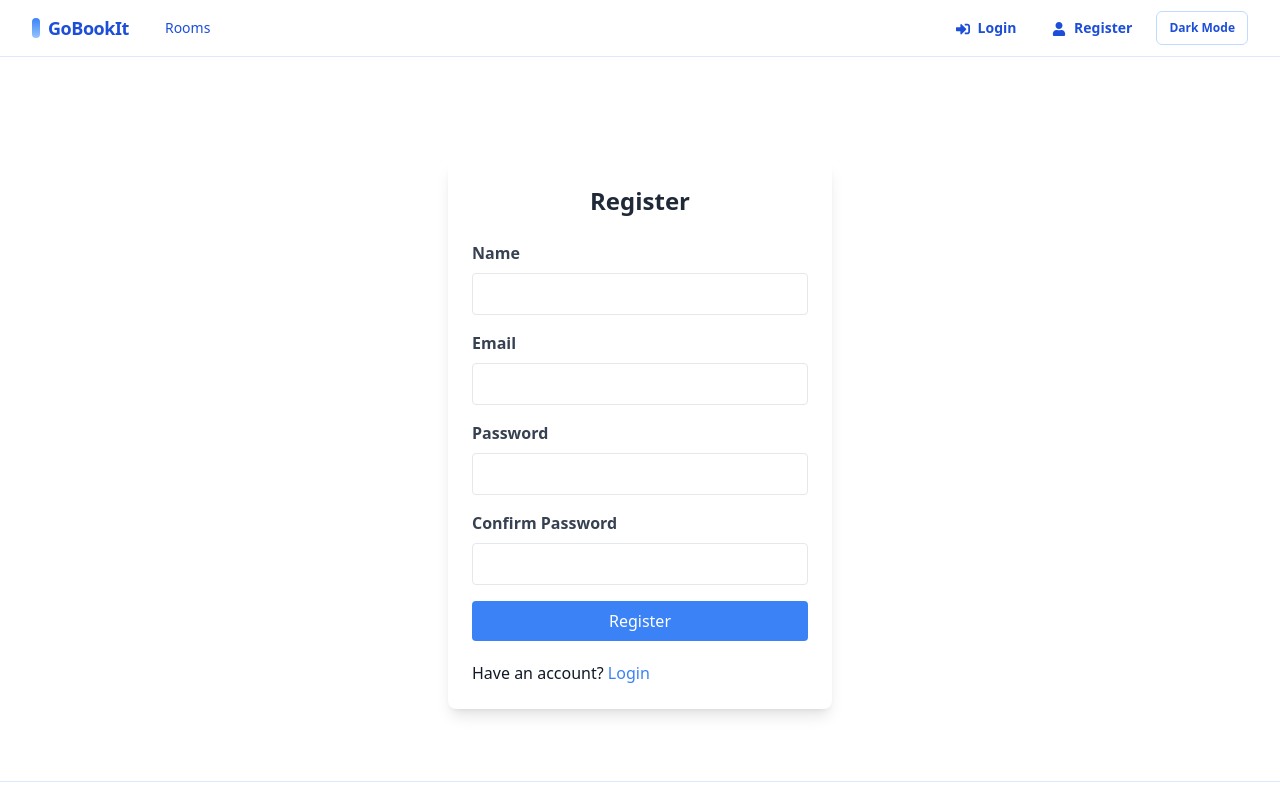
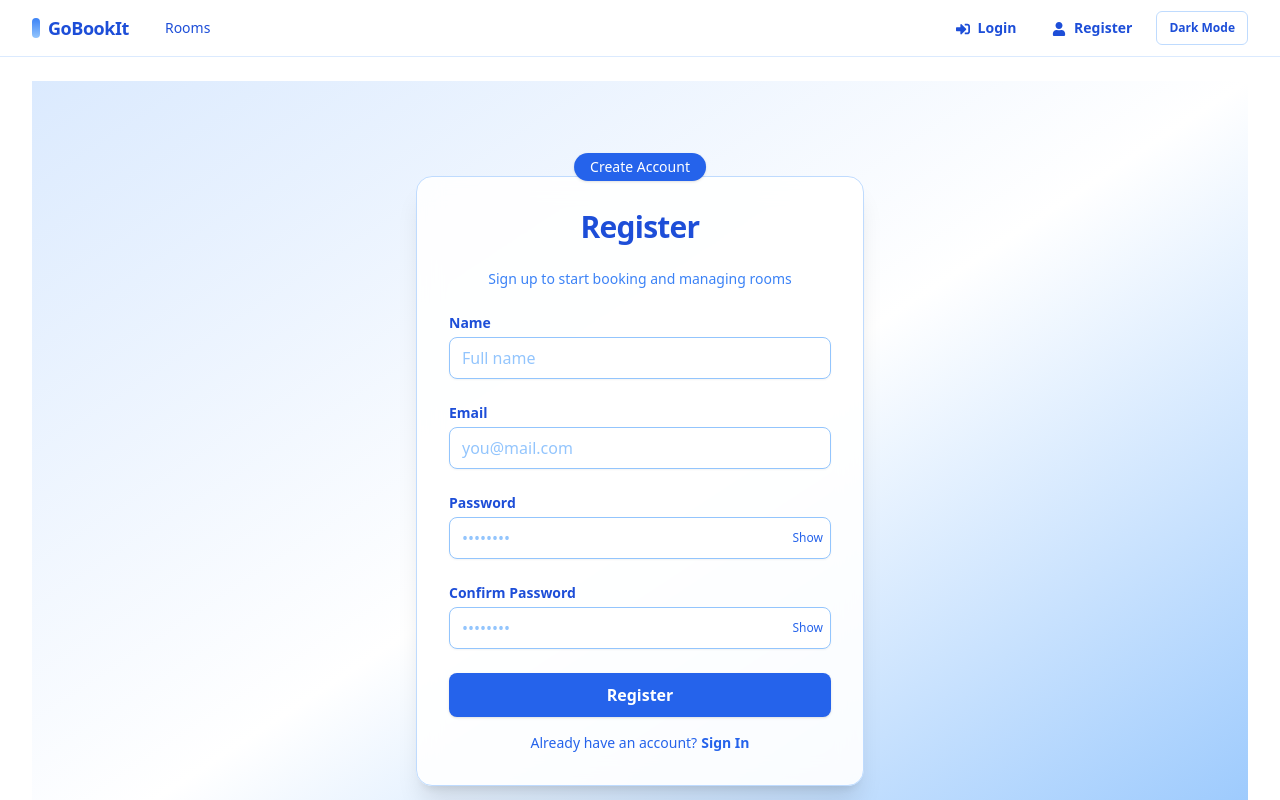
Before and after one commit to rasfaxo/GoBookIt, a Next.js app: page /register in a window 1280 px wide. Shown: the top 800 px of the page. Built offline with nearby package versions, Linux system fonts and the light colour scheme; no server answers.

Commit message:
chore(i18n): unify UI text to English across pages

```diff
--- a/app/login/page.tsx
+++ b/app/login/page.tsx
@@ -1,7 +1,7 @@
 'use client';
 import Link from 'next/link';
 import { useRouter } from 'next/navigation';
-import { useEffect } from 'react';
+import { useEffect, useState } from 'react';
 import { useActionState } from 'react';
 import { toast } from 'react-toastify';
 
@@ -22,6 +22,9 @@ const LoginPage = () => {
   const { setIsAuthenticated } = useAuth();
   const router = useRouter();
 
+  const [showPassword, setShowPassword] = useState(false);
+  const isSubmitting = state && !state.error && !state.success && Object.keys(state).length > 0;
+
   useEffect(() => {
     if (state?.error) toast.error(state.error);
     if (state?.success) {
@@ -32,50 +35,77 @@ const LoginPage = () => {
   }, [state, router, setIsAuthenticated]);
 
   return (
-    <div className="flex items-center justify-center">
-      <div className="bg-white shadow-lg rounded-lg p-6 w-full max-w-sm mt-20">
-        <form action={formAction}>
-          <h2 className="text-2xl font-bold text-center text-gray-800 mb-6">Login</h2>
+    <div className="min-h-screen w-full flex items-center justify-center bg-gradient-to-br from-blue-100 via-white to-blue-300 px-4 py-10">
+      <div className="relative bg-white/90 backdrop-blur-md shadow-xl rounded-2xl p-8 w-full max-w-md border border-blue-200">
+        <div className="absolute -top-6 left-1/2 -translate-x-1/2 bg-blue-600 text-white py-1 px-4 rounded-full text-sm shadow">
+          Welcome Back
+        </div>
+        <form action={formAction} className="space-y-6" noValidate>
+          <h1 className="text-3xl font-extrabold text-center text-blue-700 tracking-tight">Login</h1>
+          <p className="text-center text-sm text-blue-500">Sign in to manage your bookings and rooms</p>
 
-          <div className="mb-4">
-            <label htmlFor="email" className="block text-gray-700 font-bold mb-2">
+          {state?.error && (
+            <div className="bg-red-100 text-red-700 px-4 py-2 rounded text-sm font-medium border border-red-200" role="alert">
+              {state.error}
+            </div>
+          )}
+          {state?.success && (
+            <div className="bg-green-100 text-green-700 px-4 py-2 rounded text-sm font-medium border border-green-200" role="status">
+              Login successful — redirecting ...
+            </div>
+          )}
+
+          <div className="space-y-1">
+            <label htmlFor="email" className="block text-sm font-semibold text-blue-700">
               Email
             </label>
             <input
               type="email"
               id="email"
               name="email"
-              className="border rounded w-full py-2 px-3"
+              className="border border-blue-300 rounded-lg w-full py-2 px-3 focus:outline-none focus:ring-2 focus:ring-blue-400 placeholder:text-blue-300 shadow-sm"
               autoComplete="email"
               required
+              placeholder="you@mail.com"
             />
           </div>
 
-          <div className="mb-6">
-            <label htmlFor="password" className="block text-gray-700 font-bold mb-2">
+          <div className="space-y-1">
+            <label htmlFor="password" className="block text-sm font-semibold text-blue-700">
               Password
             </label>
+            <div className="relative">
               <input
-              type="password"
+                type={showPassword ? 'text' : 'password'}
                 id="password"
                 name="password"
-              className="border rounded w-full py-2 px-3"
+                className="border border-blue-300 rounded-lg w-full py-2 px-3 pr-11 focus:outline-none focus:ring-2 focus:ring-blue-400 placeholder:text-blue-300 shadow-sm"
                 autoComplete="current-password"
                 required
+                placeholder="••••••••"
               />
+              <button
+                type="button"
+                onClick={() => setShowPassword((p) => !p)}
+                className="absolute inset-y-0 right-2 flex items-center text-xs text-blue-600 hover:text-blue-700"
+                aria-label={showPassword ? 'Hide password' : 'Show password'}
+              >
+                {showPassword ? 'Hide' : 'Show'}
+              </button>
+            </div>
           </div>
 
-          <div className="flex flex-col gap-5">
+          <div className="space-y-4">
             <button
               type="submit"
-              className="bg-blue-500 text-white px-4 py-2 rounded hover:bg-blue-700"
+              disabled={isSubmitting}
+              className="bg-blue-600 disabled:opacity-60 disabled:cursor-not-allowed text-white font-semibold py-2.5 px-4 rounded-lg w-full shadow hover:bg-blue-700 transition-colors"
             >
-              Login
+              {isSubmitting ? 'Processing…' : 'Login'}
             </button>
-          </div>
             <button
               type="button"
-            className="bg-transparent text-black border border-black px-4 py-2 rounded hover:bg-black hover:text-white mt-4 w-full"
+              className="bg-white text-blue-600 border border-blue-500 font-medium py-2.5 px-4 rounded-lg w-full shadow-sm hover:bg-blue-50 transition-colors"
               onClick={() => {
                 const projectId = process.env.NEXT_PUBLIC_APPWRITE_PROJECT;
                 const origin = window.location.origin;
@@ -93,11 +123,12 @@ const LoginPage = () => {
             >
               Login with Google
             </button>
-          <div className="mt-6 flex items-center gap-2">
-            <span className="account-question">Don't have an account?</span>
-            <Link href="/register" className="text-blue-500 hover:underline">
+            <div className="text-center text-sm text-blue-600">
+              <span className="mr-1">Don't have an account?</span>
+              <Link href="/register" className="font-semibold underline-offset-2 hover:underline">
                 Sign Up
               </Link>
+            </div>
           </div>
         </form>
       </div>
--- a/app/page.tsx
+++ b/app/page.tsx
@@ -15,13 +15,13 @@ export default async function Home() {
 
   return (
     <>
-      <Heading title="Available Rooms" subtitle="Temukan dan pesan ruang meeting yang sesuai kebutuhan Anda" />
+  <Heading title="Available Rooms" subtitle="Find and book the meeting space that fits your needs" />
       <div className="grid gap-6 md:grid-cols-2 lg:grid-cols-3">
         {rooms.length > 0 ? (
           rooms.map((room) => <RoomCard key={room.$id} room={room} />)
         ) : (
           <div className="md:col-span-2 lg:col-span-3">
-            <EmptyState title="Belum ada ruang" message="Belum ada ruang tersedia sekarang. Coba lagi nanti atau tambahkan ruang baru jika Anda pemilik." />
+            <EmptyState title="No rooms yet" message="No rooms are available right now. Try again later or add a new room if you're an owner." />
           </div>
         )}
       </div>
--- a/app/register/page.tsx
+++ b/app/register/page.tsx
@@ -1,7 +1,7 @@
 'use client';
 import Link from 'next/link';
 import { useRouter } from 'next/navigation';
-import { useEffect } from 'react';
+import { useEffect, useState } from 'react';
 import { useActionState } from 'react';
 import { toast } from 'react-toastify';
 
@@ -20,6 +20,11 @@ const RegisterPage = () => {
   const [state, formAction] = useActionState<RegisterState, FormData>(action, {});
   const router = useRouter();
 
+  const [showPassword, setShowPassword] = useState(false);
+  const [showConfirm, setShowConfirm] = useState(false);
+  const [clientError, setClientError] = useState<string | null>(null);
+  const isSubmitting = state && !state.error && !state.success && Object.keys(state).length > 0;
+
   useEffect(() => {
     if (state?.error) toast.error(state.error);
     if (state?.success) {
@@ -29,76 +34,135 @@ const RegisterPage = () => {
   }, [state, router]);
 
   return (
-    <div className="flex items-center justify-center">
-      <div className="bg-white shadow-lg rounded-lg p-6 w-full max-w-sm mt-20">
-        <form action={formAction}>
-          <h2 className="text-2xl font-bold text-center text-gray-800 mb-6">Register</h2>
-          <div className="mb-4">
-            <label htmlFor="name" className="block text-gray-700 font-bold mb-2">
+    <div className="min-h-screen w-full flex items-center justify-center bg-gradient-to-br from-blue-100 via-white to-blue-300 px-4 py-10">
+      <div className="relative bg-white/90 backdrop-blur-md shadow-xl rounded-2xl p-8 w-full max-w-md border border-blue-200">
+        <div className="absolute -top-6 left-1/2 -translate-x-1/2 bg-blue-600 text-white py-1 px-4 rounded-full text-sm shadow">
+          Create Account
+        </div>
+        <form
+          action={async (formData) => {
+            const pwd = formData.get('password') as string;
+            const cpwd = formData.get('confirm-password') as string;
+            if (pwd !== cpwd) {
+              setClientError('Password tidak sama');
+              return;
+            }
+            setClientError(null);
+            return formAction(formData);
+          }}
+          className="space-y-6"
+          noValidate
+        >
+          <h1 className="text-3xl font-extrabold text-center text-blue-700 tracking-tight">Register</h1>
+          <p className="text-center text-sm text-blue-500">Sign up to start booking and managing rooms</p>
+
+          {clientError && (
+            <div className="bg-red-100 text-red-700 px-4 py-2 rounded text-sm font-medium border border-red-200" role="alert">
+              {clientError}
+            </div>
+          )}
+          {state?.error && !clientError && (
+            <div className="bg-red-100 text-red-700 px-4 py-2 rounded text-sm font-medium border border-red-200" role="alert">
+              {state.error}
+            </div>
+          )}
+          {state?.success && (
+            <div className="bg-green-100 text-green-700 px-4 py-2 rounded text-sm font-medium border border-green-200" role="status">
+              Registration successful — redirecting ...
+            </div>
+          )}
+
+          <div className="space-y-1">
+            <label htmlFor="name" className="block text-sm font-semibold text-blue-700">
               Name
             </label>
             <input
               type="text"
               id="name"
               name="name"
-              className="border rounded w-full py-2 px-3"
+              className="border border-blue-300 rounded-lg w-full py-2 px-3 focus:outline-none focus:ring-2 focus:ring-blue-400 placeholder:text-blue-300 shadow-sm"
               autoComplete="name"
               required
+              placeholder="Full name"
             />
           </div>
-          <div className="mb-4">
-            <label htmlFor="email" className="block text-gray-700 font-bold mb-2">
+          <div className="space-y-1">
+            <label htmlFor="email" className="block text-sm font-semibold text-blue-700">
               Email
             </label>
             <input
               type="email"
               id="email"
               name="email"
-              className="border rounded w-full py-2 px-3"
+              className="border border-blue-300 rounded-lg w-full py-2 px-3 focus:outline-none focus:ring-2 focus:ring-blue-400 placeholder:text-blue-300 shadow-sm"
               autoComplete="email"
               required
+              placeholder="you@mail.com"
             />
           </div>
-          <div className="mb-4">
-            <label htmlFor="password" className="block text-gray-700 font-bold mb-2">
+          <div className="space-y-1">
+            <label htmlFor="password" className="block text-sm font-semibold text-blue-700">
               Password
             </label>
+            <div className="relative">
               <input
-              type="password"
+                type={showPassword ? 'text' : 'password'}
                 id="password"
                 name="password"
-              className="border rounded w-full py-2 px-3"
+                className="border border-blue-300 rounded-lg w-full py-2 px-3 pr-11 focus:outline-none focus:ring-2 focus:ring-blue-400 placeholder:text-blue-300 shadow-sm"
                 required
                 autoComplete="new-password"
+                placeholder="••••••••"
               />
+              <button
+                type="button"
+                onClick={() => setShowPassword((p) => !p)}
+                className="absolute inset-y-0 right-2 flex items-center text-xs text-blue-600 hover:text-blue-700"
+                aria-label={showPassword ? 'Hide password' : 'Show password'}
+              >
+                {showPassword ? 'Hide' : 'Show'}
+              </button>
             </div>
-          <div className="mb-4">
-            <label htmlFor="confirm-password" className="block text-gray-700 font-bold mb-2">
+          </div>
+          <div className="space-y-1">
+            <label htmlFor="confirm-password" className="block text-sm font-semibold text-blue-700">
               Confirm Password
             </label>
+            <div className="relative">
               <input
-              type="password"
+                type={showConfirm ? 'text' : 'password'}
                 id="confirm-password"
                 name="confirm-password"
-              className="border rounded w-full py-2 px-3"
+                className="border border-blue-300 rounded-lg w-full py-2 px-3 pr-11 focus:outline-none focus:ring-2 focus:ring-blue-400 placeholder:text-blue-300 shadow-sm"
                 autoComplete="new-password"
                 required
+                placeholder="••••••••"
               />
+              <button
+                type="button"
+                onClick={() => setShowConfirm((p) => !p)}
+                className="absolute inset-y-0 right-2 flex items-center text-xs text-blue-600 hover:text-blue-700"
+                aria-label={showConfirm ? 'Hide confirm password' : 'Show confirm password'}
+              >
+                {showConfirm ? 'Hide' : 'Show'}
+              </button>
             </div>
-          <div className="flex flex-col gap-5">
+          </div>
+
+          <div className="space-y-4">
             <button
               type="submit"
-              className="bg-blue-500 text-white px-4 py-2 rounded hover:bg-blue-700"
+              disabled={isSubmitting}
+              className="bg-blue-600 disabled:opacity-60 disabled:cursor-not-allowed text-white font-semibold py-2.5 px-4 rounded-lg w-full shadow hover:bg-blue-700 transition-colors"
             >
-              Register
+              {isSubmitting ? 'Processing…' : 'Register'}
             </button>
-            <p>
-              Have an account?
-              <Link href="/login" className="text-blue-500">
-                {' '}
-                Login
+            <div className="text-center text-sm text-blue-600">
+              <span className="mr-1">Already have an account?</span>
+              <Link href="/login" className="font-semibold underline-offset-2 hover:underline">
+                Sign In
               </Link>
-            </p>
+            </div>
           </div>
         </form>
       </div>
--- a/app/rooms/add/page.tsx
+++ b/app/rooms/add/page.tsx
@@ -31,11 +31,11 @@ const AddRoomPage = () => {
   return (
     <>
       <Heading
-        title="Add a Room"
-        subtitle="Lengkapi detail untuk menambahkan ruang baru"
+  title="Add a Room"
+  subtitle="Fill in the details to create a new room"
         rightSlot={
           <Link href="/" className="inline-flex items-center text-sm font-medium text-blue-600 hover:underline">
-            <FaChevronLeft className="mr-1" /> Kembali
+            <FaChevronLeft className="mr-1" /> Back
           </Link>
         }
       />
--- a/app/rooms/my/page.tsx
+++ b/app/rooms/my/page.tsx
@@ -11,11 +11,11 @@ const MyRoomsPage = async () => {
 
   return (
     <>
-      <Heading title="My Rooms" subtitle="Kelola ruang yang Anda listing untuk disewakan" />
+  <Heading title="My Rooms" subtitle="Manage the rooms you have listed for booking" />
       {rooms.length > 0 ? (
         rooms.map((room) => <MyRoomCard key={room.$id} room={room} />)
       ) : (
-        <EmptyState title="Belum ada ruang" message="Anda belum menambahkan ruang apa pun." />
+  <EmptyState title="No rooms yet" message="You have not added any rooms." />
       )}
     </>
   );
```
Also changed, not shown: app/rooms/[id]/page.tsx (+8 -8 lines). Lines whose indentation alone changed are shown as unchanged.
